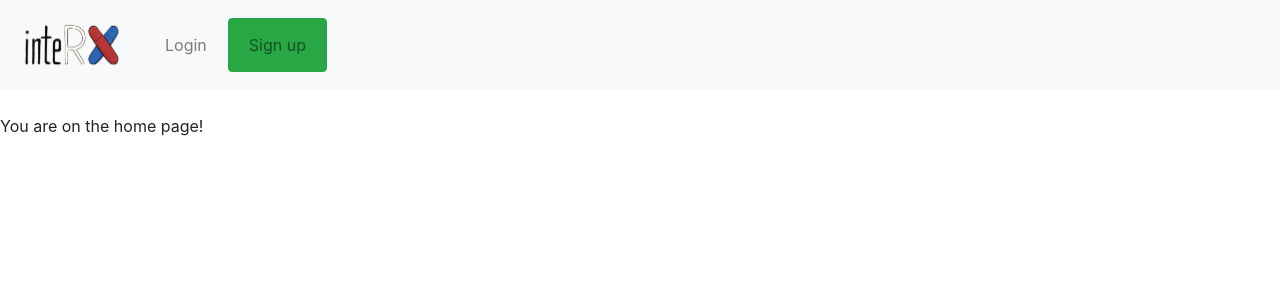
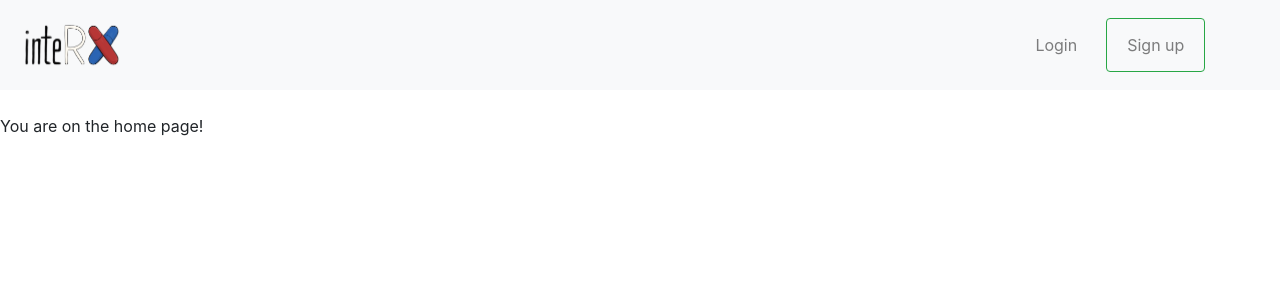
Before and after one commit to shish-kabobs/interx, a React (Create React App) app: page / in a window 1280 px wide. Shown: the top 300 px of the page. Built offline with nearby package versions, Linux system fonts and the light colour scheme; the HTML template or start-up script is replaced by a standard one.

Commit message:
Fix navigation

```diff
--- a/src/components/navbar.component.js
+++ b/src/components/navbar.component.js
@@ -1,17 +1,20 @@
 import React, { Component } from 'react';
 import { Link } from 'react-router-dom';
 import logo from '../images/logo.png';
+import './navbar.css'
 
 export default class Navbar extends Component {
 	render() {
 		return (
 			<nav className="navbar navbar-light bg-light navbar-expand-lg">
-				<Link to="/" className="navbar-brand">
-					<img src={logo} style={{width: '7rem'}}/>
-				</Link>
-				<div className="collpase navbar-collapse">
+				<div class="logo">
+					<Link to="/" className="navbar-brand">
+						<img src={logo} style={{width: '7rem'}} alt="inteRX"/>
+					</Link>
+				</div>
+				<div class="navig">
 					<ul className="navbar-nav mr-auto">
-						<li className="nav-item">
+						<li className="nav-item mr-2">
 							<button className="btn btn-light" type="button">
 								<Link to="/login" className="nav-link">
 									Login
@@ -19,7 +22,7 @@ export default class Navbar extends Component {
 							</button>
 						</li>
 						<li className="navbar-item">
-							<button className="btn btn-success" type="button">
+							<button className="btn btn-outline-success" type="button">
 								<Link to="/users/add" className="nav-link">
 									Sign up
 								</Link>
--- /dev/null
+++ b/src/components/navbar.css
@@ -0,0 +1,7 @@
+.logo{
+    float: left;
+    width: 80%;
+}
+button{
+    float: right;
+}
```
